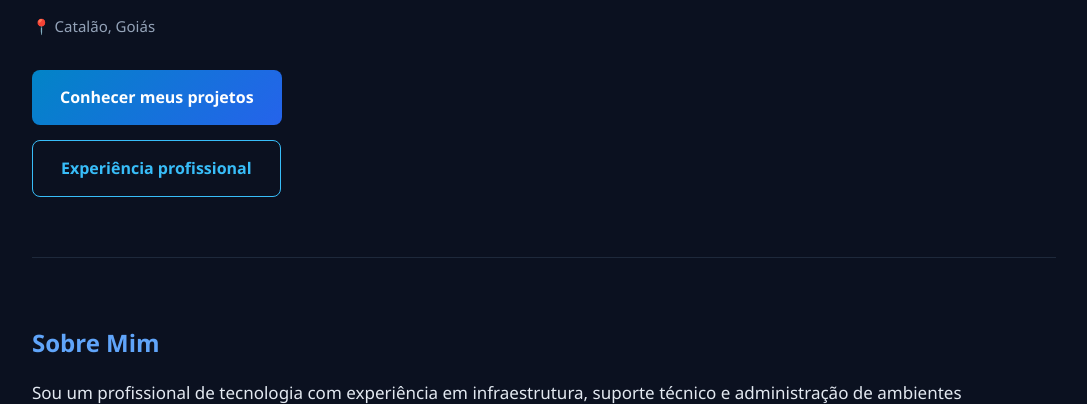
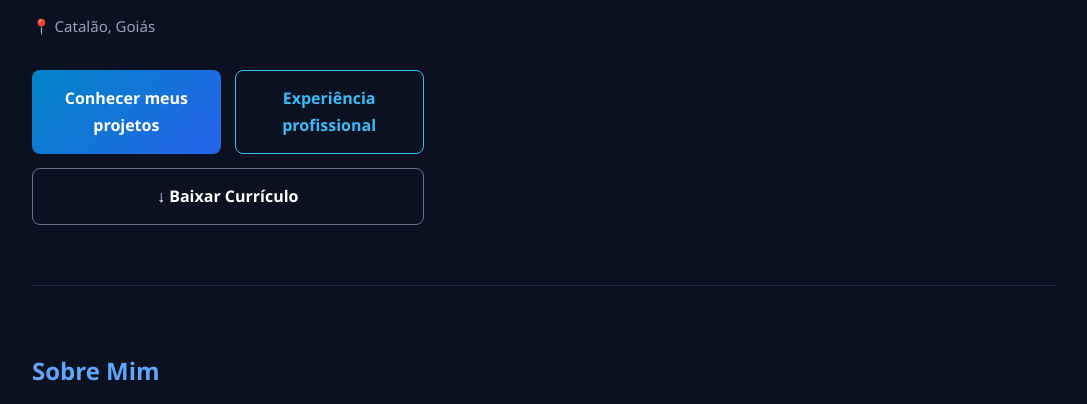
Before and after one commit to danielcc6p32-droid/start-portfolio-dg, a plain HTML site: page index.html in a window 1280 px wide. Shown: the part 809-1213 px from the top of the page, without its empty margins (96-1183 px from the left). Drawn offline with Linux system fonts and the light colour scheme.

Commit message:
Adiciona curriculo PDF ao portfolio

```diff
--- a/index.html
+++ b/index.html
@@ -83,6 +83,12 @@
         <a href="#experiencia" class="hero-btn-secundario">
             Experiência profissional
         </a>
+
+        <a href="assets/curriculo-daniel-goncalves.pdf"
+            class="hero-btn-curriculo"
+            download="Curriculo-Daniel-Goncalves.pdf">
+            ↓ Baixar Currículo
+</a>
 
     </div>
 
--- a/style.css
+++ b/style.css
@@ -672,3 +672,65 @@ html {
     }
 
 }
+
+/* Botão para baixar currículo */
+.hero-btn-curriculo {
+    display: inline-flex;
+    justify-content: center;
+    align-items: center;
+    padding: 14px 24px;
+    border: 1px solid #64748b;
+    border-radius: 8px;
+    color: #ffffff;
+    text-decoration: none;
+    font-weight: 600;
+    transition: all 0.3s ease;
+}
+
+.hero-btn-curriculo:hover {
+    border-color: #38bdf8;
+    color: #38bdf8;
+    transform: translateY(-3px);
+}
+
+.hero-btn-curriculo:focus-visible {
+    outline: 2px solid #38bdf8;
+    outline-offset: 4px;
+}
+
+/* Organização dos botões da apresentação */
+.hero-botoes {
+    display: grid;
+    grid-template-columns: repeat(2, minmax(0, 1fr));
+    gap: 14px;
+    max-width: 520px;
+    width: 100%;
+}
+
+.hero-botoes a {
+    display: flex;
+    align-items: center;
+    justify-content: center;
+    text-align: center;
+    padding: 14px 12px;
+    min-width: 0;
+    box-sizing: border-box;
+}
+
+/* Currículo ocupa a segunda linha */
+.hero-btn-curriculo {
+    grid-column: 1 / -1;
+}
+
+/* Celulares */
+@media screen and (max-width: 768px) {
+    .hero-botoes {
+        display: grid;
+        grid-template-columns: 1fr;
+        max-width: 100%;
+    }
+
+    .hero-btn-curriculo {
+        grid-column: auto;
+    }
+}
```
Also changed, not shown: 1 other file.
